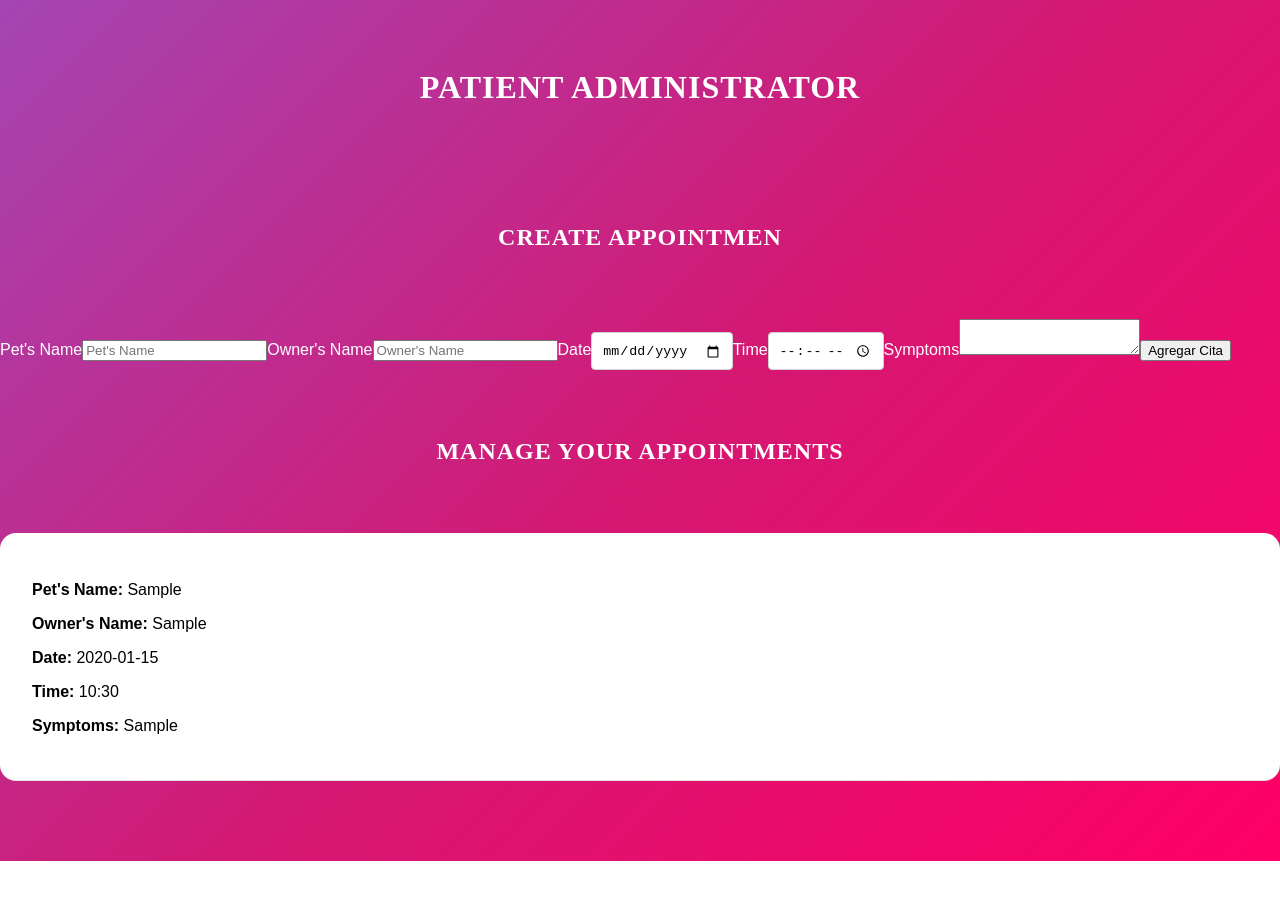
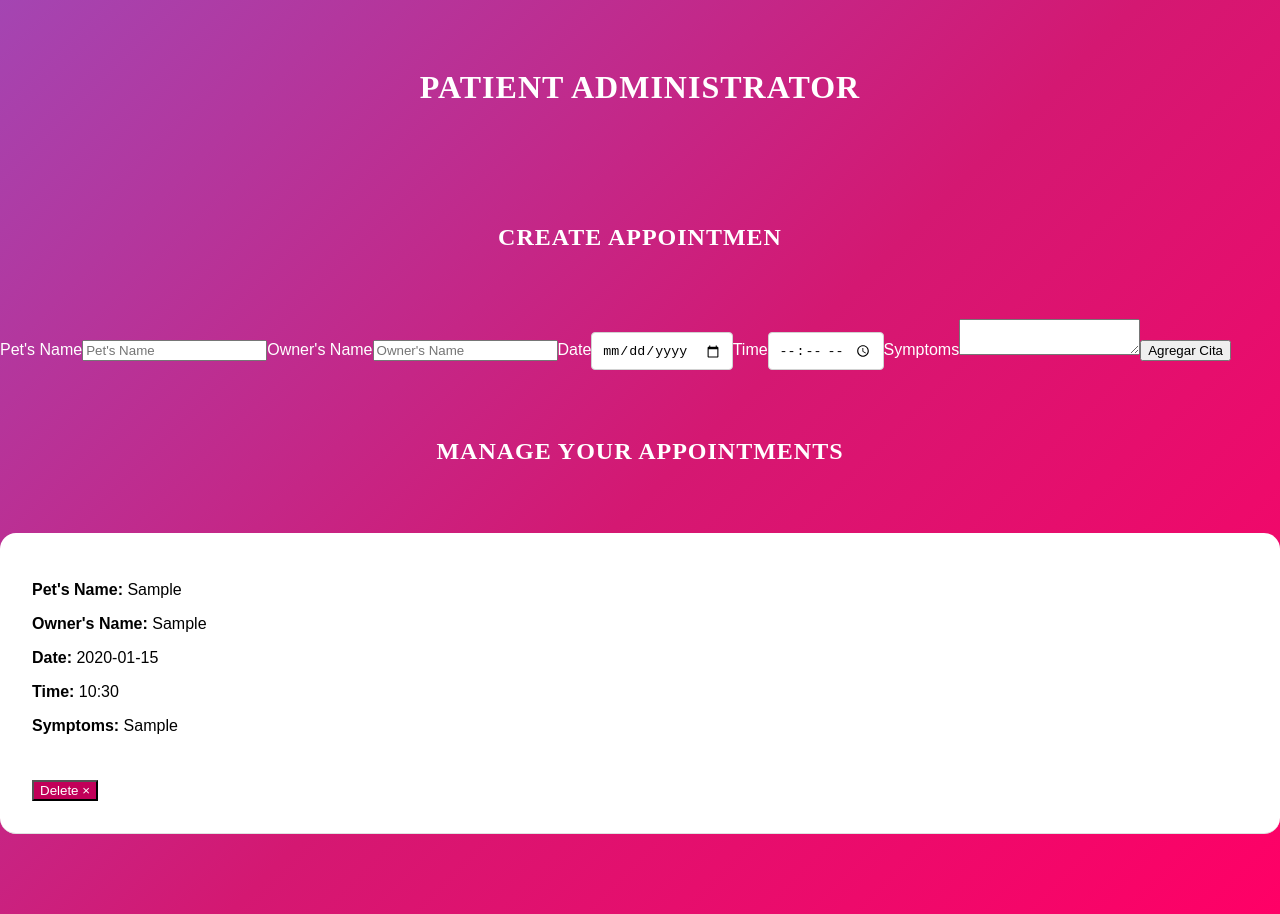
Before and after one commit to PabloVeraH/react-appointments, a React (Create React App) app: page / in a window 1280 px wide. Both pictures are taken after typing "Sample", "Sample", "2020-01-15", "10:30", "Sample" into the empty fields and a click on the button "Agregar Cita". Before the commit the page ends 861 px from the top, so only its background shows below. Built offline with nearby package versions, Linux system fonts and the light colour scheme; the HTML template or start-up script is replaced by a standard one.

Commit message:
Add appointment's delete function

```diff
--- a/src/App.js
+++ b/src/App.js
@@ -9,6 +9,13 @@
   const crearCita = (cita) => {
     guardarCitas([...citas, cita]);
   };
+
+
+  const eliminarCita = id => {
+    const nuevasCitas = citas.filter(cita => cita.id !== id );
+    guardarCitas(nuevasCitas);
+ }
+
 
   return (
     <Fragment>
@@ -25,6 +32,7 @@
               <Cita
                 key={cita.id}
                 cita={cita}
+                eliminarCita={eliminarCita}
               />
             ))
             }
--- a/src/components/Cita.js
+++ b/src/components/Cita.js
@@ -1,6 +1,6 @@
 import React from 'react';
 
-const Cita = ({cita}) => (
+const Cita = ({cita, eliminarCita}) => (
 
     <div className='cita'>
         <p>Pet's Name: <span>{cita.mascota}</span> </p>
@@ -8,6 +8,11 @@
         <p>Date: <span>{cita.fecha}</span> </p>
         <p>Time: <span>{cita.hora}</span> </p>
         <p>Symptoms: <span>{cita.sintomas}</span> </p>
+
+        <button
+            className="button eliminar u-full-width"
+            onClick={ () => eliminarCita(cita.id)  }
+        >Delete &times;</button>
     </div>
 );
 
```
